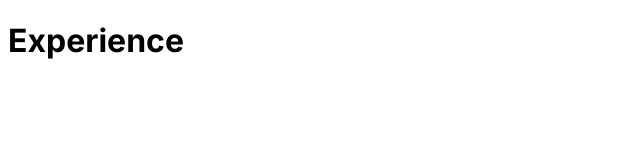
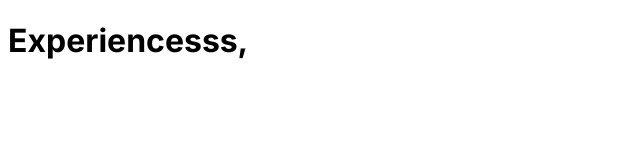
Before and after one commit to RonnyKorneli/gute-nacht-geschichten, a Next.js app: page /aboutme/experience in a window 1280 px wide. Shown: the top 160 px of the page, without its empty margins (0-640 px from the left). Built offline with nearby package versions, Linux system fonts and the light colour scheme.

Commit message:
Establish connection to Sourcetree on new computer

```diff
--- a/src/app/aboutme/experience/page.jsx
+++ b/src/app/aboutme/experience/page.jsx
@@ -1,7 +1,7 @@
 export default function Experience() {
     return (
      <div>
-        <h1>Experience</h1>
+        <h1>Experiencesss‚</h1>
      </div>
     )
   }
```
